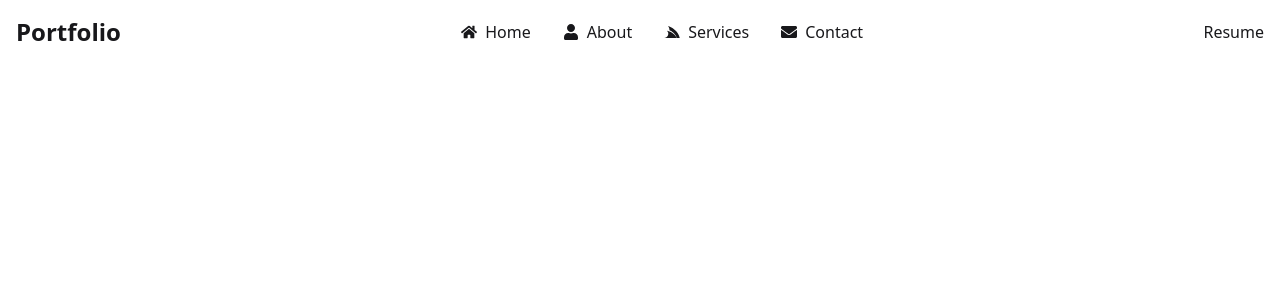
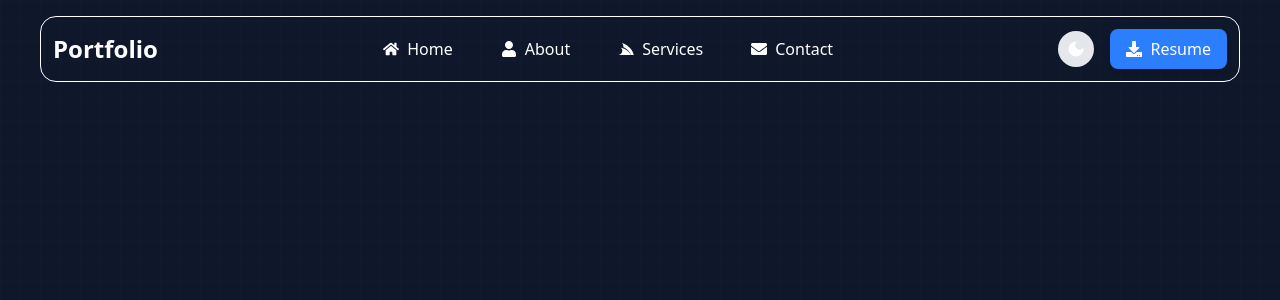
Before and after one commit to bharatroy4D/bharat-dev, a React (Vite) app: page / in a window 1280 px wide. Shown: the top 300 px of the page. Built offline with nearby package versions, Linux system fonts and the light colour scheme.

Commit message:
Project of Animated background grids line added

```diff
--- a/src/App.jsx
+++ b/src/App.jsx
@@ -3,7 +3,24 @@ import Navbar from './Components/navbar/Navbar';
 
 const App = () => {
   return (
-    <div>
+    <div className="min-h-screen bg-slate-900 text-white relative overflow-hidden">
+      {/* Animated Background Grid Lines */}
+      <div className="absolute inset-0 overflow-hidden opacity-10">
+        <svg className="absolute w-full h-full">
+          <defs>
+            <pattern id="grid" width="20" height="20" patternUnits="userSpaceOnUse">
+              <path
+                d="M 50 0 L 0 0 0 50"
+                fill="none"
+                stroke="rgba(96, 165, 250, 0.3)"
+                strokeWidth="1"
+              />
+            </pattern>
+          </defs>
+          <rect width="100%" height="100%" fill="url(#grid)" />
+        </svg>
+      </div>
+
       <Navbar />
     </div>
   );
--- /dev/null
+++ b/src/Components/gridBackground/GridBackground.jsx
@@ -0,0 +1,22 @@
+// GridBackground.jsx (React component)
+import React from "react";
+
+const GridBackground = ({ className = "" }) => (
+  <svg
+    className={className}
+    width="100%"
+    height="100%"
+    preserveAspectRatio="none"
+    xmlns="http://www.w3.org/2000/svg"
+  >
+    <defs>
+      <pattern id="grid" width="40" height="40" patternUnits="userSpaceOnUse">
+        <path d="M 40 0 L 0 0 0 40" fill="none" stroke="rgba(0,0,0,0.06)" strokeWidth="1"/>
+      </pattern>
+    </defs>
+
+    <rect width="100%" height="100%" fill="url(#grid)" />
+  </svg>
+);
+
+export default GridBackground;
--- a/src/Components/navbar/Navbar.jsx
+++ b/src/Components/navbar/Navbar.jsx
@@ -1,5 +1,6 @@
 import React from 'react';
-import { FaHome, FaUser, FaServicestack, FaEnvelope } from 'react-icons/fa';
+import { FaHome, FaUser, FaServicestack, FaEnvelope, FaDownload } from 'react-icons/fa';
+import { MdDarkMode, MdLightMode } from 'react-icons/md';
 
 const Navbar = () => {
     const menuLink = [
@@ -9,10 +10,19 @@ const Navbar = () => {
         { id: "#contact", name: "Contact", icon: <FaEnvelope /> },
     ];
 
+    // Theme toggle state
+    const [dark, setDark] = React.useState(false);
+
+    const handleToggle = () => {
+        setDark(!dark);
+        document.documentElement.classList.toggle("dark"); // tailwind dark mode enable করতে হবে config এ
+    };
+
     return (
-        <div className='max-w-screen-xl mx-auto flex items-center justify-between p-4'>
-            <h1 className='text-2xl font-bold'>Portfolio</h1>
-            <div className='flex items-center gap-8'>
+        <div className='container mx-auto  py-4 px-4 lg:px-10'>
+            <div className=' flex items-center justify-between rounded-2xl border p-3 '>
+                <h1 className='text-2xl font-bold'> Portfolio</h1>
+                <div className='flex items-center gap-12'>
                     {
                         menuLink.map(menu => (
                             <div key={menu.id} className='flex items-center gap-2 cursor-pointer hover:text-blue-500 duration-300'>
@@ -22,7 +32,24 @@ const Navbar = () => {
                         ))
                     }
                 </div>
-            <button>Resume</button>
+
+                {/* Right Side Actions */}
+                <div className='flex items-center gap-4'>
+                    {/* Toggle Theme Button */}
+                    <button
+                        onClick={handleToggle}
+                        className="p-2 rounded-full bg-gray-200 dark:bg-gray-700 hover:bg-gray-300 dark:hover:bg-gray-600 duration-300"
+                    >
+                        {dark ? <MdLightMode size={20} /> : <MdDarkMode size={20} />}
+                    </button>
+
+                    {/* Resume Button */}
+                    <button className='flex items-center gap-2 bg-blue-500 text-white px-4 py-2 rounded-lg shadow-md hover:bg-blue-600 duration-300'>
+                        <FaDownload className='text-white' />
+                        Resume
+                    </button>
+                </div>
+            </div>
         </div>
     );
 };
```
Lines whose indentation alone changed are shown as unchanged.
